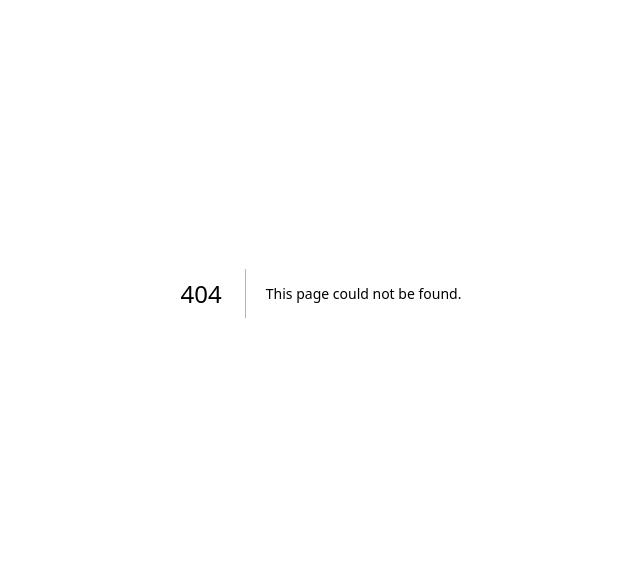
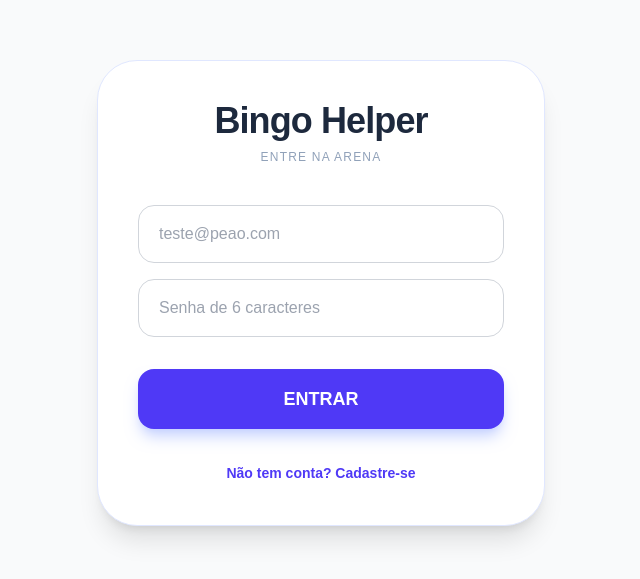
Before and after one commit to CodeWrangler-DevGui/bingo-helper-v2, a Next.js app: page /login in a window 1280 px wide. Before the commit this address had no page. Shown: the part 107-686 px from the top of the page, without its empty margins (319-959 px from the left). Built offline with nearby package versions, Linux system fonts and the light colour scheme; no server answers.

Commit message:
Arena pronta para o Vercel

```diff
--- a/actions/bingo.ts
+++ b/actions/bingo.ts
@@ -1,60 +1,41 @@
 "use server";
+import { prisma } from "@/lib/prisma";
 
-import { prisma } from "../lib/prisma";
-
-// AGORA RECEBE A COR (color)
-export async function saveCard(serial: string, numbers: (number | 'LIVRE')[], color: string = "jornal") {
-    const numericNumbers = numbers.map(n => n === 'LIVRE' ? 0 : n);
-
+export async function saveCard(serial: string, numbers: (number | 'LIVRE' | 0)[], color: string, userId: string) {
     try {
-        const card = await prisma.card.create({
-            data: {
-                serialNumber: serial,
-                numbers: numericNumbers,
-                color: color // Salvando a cor no banco
-            }
+        const formattedNumbers = numbers.map(n => (n === 'LIVRE' || n === 0) ? 0 : Number(n));
+        await prisma.bingoCard.create({
+            data: { serialNumber: serial, numbers: formattedNumbers, color: color, userId: userId },
         });
-
-        return { success: true, card };
-    } catch (error) {
-        console.error("Erro ao salvar a cartela no Supabase:", error);
-        return { success: false, error: "Falha ao salvar no banco de dados." };
+        return { success: true };
+    } catch (error: any) {
+        if (error.code === 'P2002') return { success: false, error: "Série duplicada!" };
+        return { success: false };
     }
 }
 
-// ... o resto do arquivo (getCards, deleteCard, deleteAllCards) continua igualzinho!
-export async function getCards() {
+export async function getCards(userId: string) {
     try {
-        const cards = await prisma.card.findMany({
-            orderBy: {
-                createdAt: 'asc', // Traz as mais antigas primeiro, para manter a ordem no ecrã
-            },
+        const cards = await prisma.bingoCard.findMany({
+            where: { userId: userId },
+            orderBy: { createdAt: 'desc' }
         });
         return { success: true, cards };
     } catch (error) {
-        console.error("Erro ao buscar as cartelas no Supabase:", error);
         return { success: false, cards: [] };
     }
 }
-export async function deleteCard(serial: string) {
+
+export async function deleteCard(serial: string, userId: string) {
     try {
-        await prisma.card.delete({
-            where: { serialNumber: serial }
-        });
+        await prisma.bingoCard.deleteMany({ where: { serialNumber: serial, userId: userId } });
         return { success: true };
-    } catch (error) {
-        console.error(`Erro ao apagar a cartela ${serial}:`, error);
-        return { success: false, error: "Falha ao apagar a cartela." };
-    }
+    } catch (error) { return { success: false }; }
 }
 
-// Função para apagar TODAS as cartelas de uma vez (O "Reset")
-export async function deleteAllCards() {
+export async function deleteAllCards(userId: string) {
     try {
-        await prisma.card.deleteMany({}); // O objeto vazio {} significa "apague tudo"
+        await prisma.bingoCard.deleteMany({ where: { userId: userId } });
         return { success: true };
-    } catch (error) {
-        console.error("Erro ao limpar o banco de dados:", error);
-        return { success: false, error: "Falha ao limpar o banco de dados." };
-    }
+    } catch (error) { return { success: false }; }
 }
--- /dev/null
+++ b/app/login/login.module.css
@@ -0,0 +1,34 @@
+/* Container que segura os campos de entrada */
+.formFields {
+    display: flex;
+    flex-direction: column;
+    gap: 1rem; /* Espaço entre o campo de e-mail e senha */
+    margin-bottom: 2rem; /* Espaço antes do botão ENTRAR */
+}
+
+/* Estilo para os campos de entrada de e-mail e senha */
+.inputField {
+    width: 100%;
+    padding: 1rem 1.25rem; /* Respiro interno para o texto */
+    border-radius: 1rem; /* Cantos arredondados do design */
+    border: 1px solid #d1d5db; /* Borda cinza clara */
+
+    /* 👇 A MÁGICA ACONTECE AQUI 👇 */
+    background-color: white; /* Fundo branco puro para contraste máximo */
+    color: black;            /* Texto preto para legibilidade total ao digitar */
+    /* 👆 👇👆 */
+
+    font-size: 1rem;
+    transition: border-color 0.2s; /* Efeito suave na borda ao focar */
+}
+
+/* Estilo para quando o usuário clicar no campo (foco) */
+.inputField:focus {
+    border-color: #6366f1; /* Cor indigo da marca para destacar */
+    outline: none; /* Remove o contorno padrão do navegador */
+}
+
+/* Estilo para o texto do placeholder (ex: teste@peao.com) */
+.inputField::placeholder {
+    color: #9ca3af; /* Um cinza médio para o placeholder, mais claro que o texto digitado */
+}
--- /dev/null
+++ b/app/login/page.tsx
@@ -0,0 +1,124 @@
+"use client";
+import { useState } from "react";
+import { useRouter } from "next/navigation";
+import { supabase } from "@/lib/supabase"; // Verifique se o caminho está correto
+
+// 👉 PASSO 3.1: Importar os estilos do arquivo CSS Module
+import styles from './login.module.css';
+
+export default function LoginPage() {
+    const [isLogin, setIsLogin] = useState(true);
+    const [email, setEmail] = useState("");
+    const [password, setPassword] = useState("");
+    const [loading, setLoading] = useState(false);
+    const [errorMsg, setErrorMsg] = useState("");
+    const router = useRouter();
+
+    const handleSubmit = async (e: React.FormEvent) => {
+        e.preventDefault();
+        setLoading(true);
+        setErrorMsg("");
+
+        try {
+            if (isLogin) {
+                // TENTA FAZER LOGIN
+                const { error } = await supabase.auth.signInWithPassword({
+                    email,
+                    password,
+                });
+                if (error) throw error;
+
+                // Se deu certo, manda o peão pra arena principal!
+                router.push("/");
+            } else {
+                // TENTA CADASTRAR NOVO JOGADOR
+                const { error } = await supabase.auth.signUp({
+                    email,
+                    password,
+                });
+                if (error) throw error;
+
+                alert("Conta criada com sucesso! Entre na arena.");
+                setIsLogin(true); // Muda pra tela de entrar
+            }
+        } catch (error: any) {
+            setErrorMsg(error.message === "Invalid login credentials"
+                ? "E-mail ou senha incorretos, parceiro."
+                : error.message);
+        } finally {
+            setLoading(false);
+        }
+    };
+
+    return (
+        <main className="min-h-screen bg-gray-50 flex flex-col items-center justify-center p-4">
+            {/* Container principal branco arredondado */}
+            <div className="bg-white p-10 rounded-[2.5rem] shadow-xl border border-indigo-100 w-full max-w-md">
+
+                {/* Título e Subtítulo */}
+                <div className="text-center mb-10">
+                    <h1 className="text-4xl font-black text-slate-800 tracking-tight">Bingo Helper</h1>
+                    <p className="text-slate-400 font-medium uppercase text-xs tracking-widest mt-2">
+                        {isLogin ? "Entre na Arena" : "Crie seu acesso"}
+                    </p>
+                </div>
+
+                {/* Formulário */}
+                <form onSubmit={handleSubmit}>
+                    {/* 👉 PASSO 3.2: Container para os campos, usando a classe do CSS Module */}
+                    <div className={styles.formFields}>
+                        {/* Campo de E-mail */}
+                        <input
+                            type="email"
+                            value={email}
+                            onChange={(e) => setEmail(e.target.value)}
+                            required
+                            placeholder="teste@peao.com"
+                            // 👉 PASSO 3.3: Aplicar a classe CSS do input
+                            className={styles.inputField}
+                        />
+
+                        {/* Campo de Senha */}
+                        <input
+                            type="password"
+                            value={password}
+                            onChange={(e) => setPassword(e.target.value)}
+                            required
+                            minLength={6}
+                            placeholder="Senha de 6 caracteres"
+                            // 👉 PASSO 3.3: Aplicar a classe CSS do input
+                            className={styles.inputField}
+                        />
+                    </div>
+
+                    {/* Mensagem de Erro (se houver) */}
+                    {errorMsg && (
+                        <p className="text-red-500 text-sm font-bold text-center -mt-4 mb-4">
+                            ⚠️ {errorMsg}
+                        </p>
+                    )}
+
+                    {/* Botão de Submit */}
+                    <button
+                        type="submit"
+                        disabled={loading}
+                        className="w-full bg-indigo-600 hover:bg-indigo-700 text-white font-black text-lg py-4 rounded-2xl transition-all shadow-lg shadow-indigo-200 disabled:opacity-50"
+                    >
+                        {loading ? "Aguarde..." : (isLogin ? "ENTRAR" : "CADASTRAR")}
+                    </button>
+                </form>
+
+                {/* Link para alternar entre Login e Cadastro */}
+                <div className="mt-8 text-center">
+                    <button
+                        type="button"
+                        onClick={() => { setIsLogin(!isLogin); setErrorMsg(""); }}
+                        className="text-indigo-600 hover:text-indigo-800 font-bold text-sm transition-colors"
+                    >
+                        {isLogin ? "Não tem conta? Cadastre-se" : "Já tem conta? Faça login agora"}
+                    </button>
+                </div>
+            </div>
+        </main>
+    );
+}
--- a/app/page.tsx
+++ b/app/page.tsx
@@ -1,10 +1,23 @@
 "use client";
 import { useState, useEffect } from "react";
+import { useRouter } from "next/navigation";
+import { supabase } from "../lib/supabase"; // Seu cabo de força
 import BingoCard from "../components/BingoCard";
 import AddCardModal from "../components/AddCardModal";
 import { saveCard, getCards, deleteCard, deleteAllCards } from "../actions/bingo";
 
+// Interface para evitar o erro 'any'
+interface BingoCardData {
+    id: string;
+    serialNumber: string;
+    numbers: number[];
+    color: string;
+    userId: string;
+}
+
 export default function Home() {
+    const router = useRouter();
+    const [userId, setUserId] = useState<string | null>(null);
     const [cards, setCards] = useState<{ serial: string, numbers: (number | 'LIVRE')[], color: string }[]>([]);
     const [mounted, setMounted] = useState(false);
     const [isLoading, setIsLoading] = useState(true);
@@ -13,70 +26,70 @@ export default function Home() {
     const [stoneInput, setStoneInput] = useState("");
     const [isModalOpen, setIsModalOpen] = useState(false);
 
-  // ESTADOS DO LOCUTOR: Cor e Regra da Rodada
     const [activeRoundColor, setActiveRoundColor] = useState("todas");
-  const [activeRule, setActiveRule] = useState("cheia"); // Começa com Cartela Cheia por padrão
+    const [activeRule, setActiveRule] = useState("cheia");
 
     useEffect(() => {
         const fetchCards = async () => {
-      const result = await getCards();
+            const { data: { user } } = await supabase.auth.getUser();
+            if (!user) {
+                router.push("/login");
+                return;
+            }
+            setUserId(user.id);
+
+            const result = await getCards(user.id);
             if (result.success && result.cards) {
-        const loadedCards = result.cards.map((c) => ({
+                const loadedCards = result.cards.map((c: BingoCardData) => ({
                     serial: c.serialNumber,
-          numbers: c.numbers.map((n) => (n === 0 ? 'LIVRE' : n)),
+                    numbers: c.numbers.map((n: number) => (n === 0 ? 'LIVRE' : n)),
                     color: c.color || "jornal"
                 }));
                 setCards(loadedCards);
             }
             setIsLoading(false);
+            setMounted(true);
         };
-
-    const timer = setTimeout(() => {
-      setMounted(true);
         fetchCards();
-    }, 0);
-    return () => clearTimeout(timer);
-  }, []);
+    }, [router]);
 
     const handleSaveManualCard = async (serial: string, numbers: (number | 'LIVRE')[], color: string) => {
-    const result = await saveCard(serial, numbers, color);
+        if (!userId) return;
+        const result = await saveCard(serial, numbers, color, userId);
         if (result.success) {
             setCards(prev => [...prev, { serial, numbers, color }]);
+            setIsModalOpen(false);
         } else {
             alert("Erro ao guardar a cartela na nuvem!");
         }
     };
 
     const handleDeleteCard = async (serial: string) => {
-    if (!confirm(`Tem certeza que deseja excluir a cartela Nº ${serial}?`)) return;
-    const result = await deleteCard(serial);
+        if (!userId || !confirm(`Deseja excluir a cartela Nº ${serial}?`)) return;
+        const result = await deleteCard(serial, userId);
         if (result.success) {
             setCards(prev => prev.filter(c => c.serial !== serial));
-    } else {
-      alert("Erro ao excluir a cartela no banco de dados.");
         }
     };
 
     const handleDeleteAll = async () => {
-    if (!confirm("⚠️ ATENÇÃO: Isso vai apagar TODAS as cartelas do banco de dados! Tem certeza?")) return;
-    const result = await deleteAllCards();
+        if (!userId || !confirm("⚠️ CUIDADO: Isso vai apagar TODAS as suas cartelas!")) return;
+        const result = await deleteAllCards(userId);
         if (result.success) {
             setCards([]);
             setDrawnNumbers([]);
-    } else {
-      alert("Erro ao limpar o banco de dados.");
         }
+    };
+
+    const handleSignOut = async () => {
+        await supabase.auth.signOut();
+        router.push("/login");
     };
 
     const handleCallStone = (e: React.FormEvent) => {
         e.preventDefault();
         const num = parseInt(stoneInput);
-    if (!num || num < 1 || num > 75) {
-      alert("A pedra deve ser um número entre 1 e 75!");
-      return;
-    }
-    if (drawnNumbers.includes(num)) {
-      alert(`A pedra ${num} já foi cantada!`);
+        if (!num || num < 1 || num > 75 || drawnNumbers.includes(num)) {
             setStoneInput("");
             return;
         }
@@ -84,83 +97,63 @@ export default function Home() {
         setStoneInput("");
     };
 
-  const filteredCards = cards.filter(card =>
-    card.serial.includes(searchTerm)
-  );
+    const filteredCards = cards.filter(card => card.serial.includes(searchTerm));
 
     if (!mounted) return null;
+
+    if (isLoading) {
+        return (
+            <div className="min-h-screen flex items-center justify-center bg-gray-50 font-black text-indigo-600">
+                PREPARANDO A ARENA... 🐎
+            </div>
+        );
+    }
 
     return (
         <main className="min-h-screen bg-gray-50 p-4 sm:p-8 relative">
             <div className="max-w-7xl mx-auto">
 
-        {/* Cabeçalho */}
+                {/* CABEÇALHO */}
                 <div className="flex flex-col sm:flex-row justify-between items-center mb-6 gap-4 bg-white p-6 rounded-2xl shadow-sm border border-gray-100">
                     <div>
-            <h1 className="text-3xl font-black text-slate-800">Bingo Helper</h1>
+                        <h1 className="text-3xl font-black text-slate-800 tracking-tight">Bingo Helper</h1>
                         <p className="text-slate-500 font-medium mt-1">
-              {cards.length} {cards.length === 1 ? 'cartela física cadastrada' : 'cartelas físicas cadastradas'}
+                            {cards.length} {cards.length === 1 ? 'cartela física' : 'cartelas físicas'} cadastradas
                         </p>
                     </div>
                     <div className="flex flex-col sm:flex-row gap-3 w-full sm:w-auto">
-            {cards.length > 0 && (
-              <button
-                onClick={handleDeleteAll}
-                className="w-full sm:w-auto bg-red-100 hover:bg-red-200 text-red-700 px-6 py-4 rounded-xl font-bold transition-all shadow-sm"
-              >
-                🗑️ Limpar Arena
-              </button>
-            )}
-            <button
-              onClick={() => setIsModalOpen(true)}
-              className="w-full sm:w-auto bg-indigo-600 hover:bg-indigo-700 text-white px-8 py-4 rounded-xl font-bold transition-all shadow-lg"
-            >
-              📝 + Cadastrar Cartela
-            </button>
+                        <button onClick={handleSignOut} className="text-red-500 font-bold px-4 hover:underline uppercase text-xs">Sair</button>
+                        <button onClick={handleDeleteAll} className="bg-red-50 text-red-700 px-6 py-4 rounded-xl font-bold transition-all">🗑️ Limpar Arena</button>
+                        <button onClick={() => setIsModalOpen(true)} className="bg-indigo-600 text-white px-8 py-4 rounded-xl font-bold shadow-lg transition-all active:scale-95">📝 + Cadastrar Cartela</button>
                     </div>
                 </div>
 
-        {/* Painel do Locutor */}
+                {/* PAINEL DO LOCUTOR */}
                 <div className="bg-white p-6 rounded-2xl shadow-sm border border-indigo-200 mb-6">
                     <div className="flex flex-col lg:flex-row lg:items-center justify-between mb-6 gap-4">
                         <h2 className="text-xl font-black text-indigo-800 flex items-center gap-2">🎤 Painel do Locutor</h2>
-
-            {/* SELETORES SEPARADOS PARA O CELULAR */}
                         <div className="grid grid-cols-1 sm:grid-cols-2 gap-3 w-full lg:w-auto">
-
-              {/* Caixa Individual: RODADA */}
                             <div className="flex items-center justify-between gap-3 bg-indigo-50 px-5 py-4 rounded-xl border border-indigo-100">
                                 <span className="font-bold text-indigo-800 text-sm uppercase tracking-wider">Rodada:</span>
-                <select
-                  value={activeRoundColor}
-                  onChange={(e) => setActiveRoundColor(e.target.value)}
-                  className="bg-transparent font-black text-indigo-900 outline-none cursor-pointer flex-1 text-right sm:text-left"
-                >
+                                <select value={activeRoundColor} onChange={(e) => setActiveRoundColor(e.target.value)} className="bg-transparent font-black text-indigo-900 outline-none">
                                     <option value="todas">🎯 Todas</option>
                                     <option value="jornal">📰 Jornal</option>
                                     <option value="verde">🟩 Verde</option>
-                  <option value="rosa">⬜ Rosa</option>
+                                    <option value="rosa">🌸 Rosa</option>
                                     <option value="amarelo">🟨 Amarelo</option>
                                 </select>
                             </div>
-
-              {/* Caixa Individual: REGRA */}
                             <div className="flex items-center justify-between gap-3 bg-indigo-50 px-5 py-4 rounded-xl border border-indigo-100">
                                 <span className="font-bold text-indigo-800 text-sm uppercase tracking-wider">Regra:</span>
-                <select
-                  value={activeRule}
-                  onChange={(e) => setActiveRule(e.target.value)}
-                  className="bg-transparent font-black text-indigo-900 outline-none cursor-pointer flex-1 text-right sm:text-left"
-                >
+                                <select value={activeRule} onChange={(e) => setActiveRule(e.target.value)} className="bg-transparent font-black text-indigo-900 outline-none">
                                     <option value="cheia">📦 Cartela Cheia</option>
                                     <option value="especial">✨ Padrão Especial</option>
-                  <option value="horizontal">➖ Linha Horizontal</option>
-                  <option value="vertical">│ Linha Vertical</option>
+                                    <option value="horizontal">➖ Horizontal</option>
+                                    <option value="vertical">│ Vertical</option>
                                     <option value="diagonal">✖️ Diagonal</option>
                                     <option value="cantos">🔲 4 Cantos</option>
                                 </select>
                             </div>
-
                         </div>
                     </div>
 
@@ -170,35 +163,44 @@ export default function Home() {
                             value={stoneInput}
                             onChange={(e) => setStoneInput(e.target.value)}
                             placeholder="Nº da pedra..."
-              className="w-full sm:w-48 px-4 py-3 rounded-xl border border-gray-200 outline-none font-bold text-indigo-900"
+                            className="w-full sm:w-48 px-4 py-3 rounded-xl border border-gray-200 outline-none font-black text-indigo-900 placeholder:text-slate-300"
                         />
-            <button type="submit" className="w-full sm:w-auto bg-indigo-100 hover:bg-indigo-200 text-indigo-800 px-6 py-3 rounded-xl font-bold transition-all">Cantar Pedra</button>
+                        <button type="submit" className="w-full sm:w-auto bg-indigo-600 text-white px-8 py-3 rounded-xl font-bold shadow-md hover:bg-indigo-700 transition-all">Cantar Pedra</button>
+
+                        {/* 👇 BOTÃO LIMPAR SORTEIO RESTAURADO */}
                         {drawnNumbers.length > 0 && (
-              <button type="button" onClick={() => setDrawnNumbers([])} className="text-red-500 hover:text-red-700 font-bold px-4 py-3">Limpar Sorteio</button>
+                            <button
+                                type="button"
+                                onClick={() => setDrawnNumbers([])}
+                                className="text-red-500 hover:text-red-700 font-black px-4 py-3 transition-all uppercase text-xs tracking-widest"
+                            >
+                                ✖ Limpar Sorteio
+                            </button>
                         )}
                     </form>
+
                     {drawnNumbers.length > 0 && (
-            <div className="mt-4 flex flex-wrap gap-2">
-              {drawnNumbers.map(n => <span key={n} className="bg-indigo-600 text-white font-black px-3 py-1 rounded-lg">{n}</span>)}
+                        <div className="mt-6 flex flex-wrap gap-2 p-4 bg-gray-50 rounded-xl border border-gray-100">
+                            <span className="w-full text-[10px] font-black text-slate-400 uppercase tracking-widest mb-1">Pedras Cantadas:</span>
+                            {drawnNumbers.map(n => (
+                                <span key={n} className="bg-indigo-600 text-white font-black px-3 py-1 rounded-lg shadow-sm animate-in fade-in zoom-in duration-200">{n}</span>
+                            ))}
                         </div>
                     )}
                 </div>
 
-        {/* Barra de Pesquisa */}
-        <div className="mb-8">
+                {/* BARRA DE PESQUISA */}
+                <div className="mb-8 relative group">
                     <input
                         type="text"
                         placeholder="🔍 Procurar cartela pelo número de série..."
                         value={searchTerm}
                         onChange={(e) => setSearchTerm(e.target.value)}
-            className="w-full md:w-1/2 px-5 py-4 rounded-xl border border-gray-200 outline-none shadow-sm text-indigo-900 font-bold"
+                        className="w-full md:w-1/2 px-5 py-4 rounded-xl border border-gray-200 outline-none shadow-sm text-indigo-900 font-black focus:border-indigo-300 transition-all placeholder:text-slate-300"
                     />
                 </div>
 
-        {/* Grid de Cartelas */}
-        {isLoading ? (
-          <p className="text-center font-bold text-gray-400">A carregar do Supabase...</p>
-        ) : (
+                {/* GRID DE CARTELAS */}
                 <div className="grid grid-cols-1 md:grid-cols-2 lg:grid-cols-3 xl:grid-cols-4 gap-6">
                     {filteredCards.map((c) => (
                         <BingoCard
@@ -208,32 +210,14 @@ export default function Home() {
                             color={c.color}
                             drawnNumbers={drawnNumbers}
                             activeRoundColor={activeRoundColor}
-                activeRule={activeRule} // <-- ENVIAMOS A REGRA PARA A CARTELA AQUI
+                            activeRule={activeRule}
                             onDelete={handleDeleteCard}
                         />
                     ))}
-
-            {filteredCards.length === 0 && cards.length > 0 && (
-              <h3 className="col-span-full text-center py-10 font-bold text-gray-400">Nenhuma cartela com o número &quot;{searchTerm}&quot;</h3>
-            )}
-
-            {cards.length === 0 && (
-              <div className="col-span-full text-center py-20">
-                <span className="text-6xl mb-4 block">📅</span>
-                <h3 className="text-xl font-bold text-gray-700">Nenhuma cartela física cadastrada!</h3>
-                <p className="text-gray-500 mt-2">Clique no botão &quot;Cadastrar Cartela&quot; para inserir os números que estão no papel.</p>
                 </div>
-            )}
-          </div>
-        )}
-
             </div>
 
-      <AddCardModal
-        isOpen={isModalOpen}
-        onClose={() => setIsModalOpen(false)}
-        onSave={handleSaveManualCard}
-      />
+            <AddCardModal isOpen={isModalOpen} onClose={() => setIsModalOpen(false)} onSave={handleSaveManualCard} />
         </main>
     );
 }
--- /dev/null
+++ b/lib/supabase.ts
@@ -0,0 +1,6 @@
+import { createClient } from '@supabase/supabase-js'
+
+const supabaseUrl = process.env.NEXT_PUBLIC_SUPABASE_URL!
+const supabaseAnonKey = process.env.NEXT_PUBLIC_SUPABASE_ANON_KEY!
+
+export const supabase = createClient(supabaseUrl, supabaseAnonKey)
--- a/package.json
+++ b/package.json
@@ -11,6 +11,7 @@
   },
   "dependencies": {
     "@prisma/client": "^6.19.2",
+    "@supabase/supabase-js": "^2.98.0",
     "next": "16.1.6",
     "react": "19.2.3",
     "react-dom": "19.2.3"
```
Also changed, not shown: 2 other files (tests, documents, lock files or other folders). Lines whose indentation alone changed are shown as unchanged.
